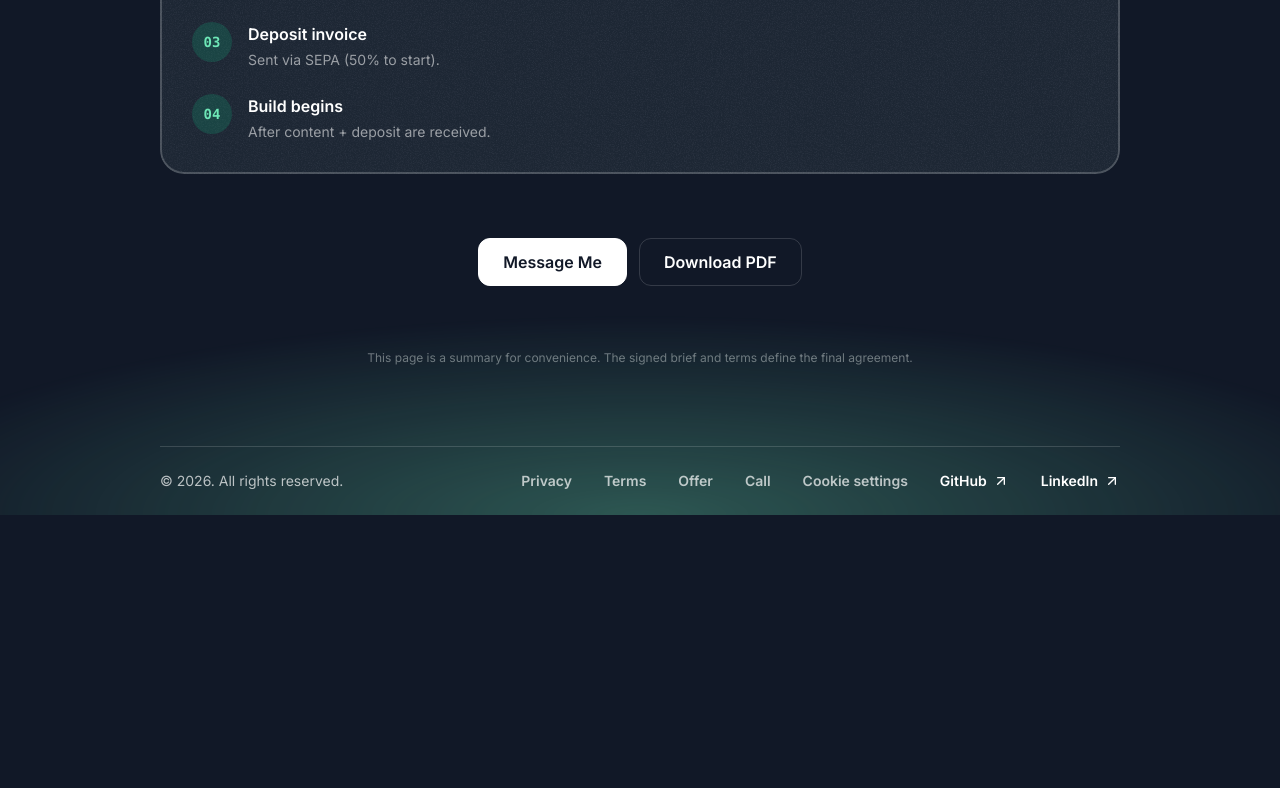
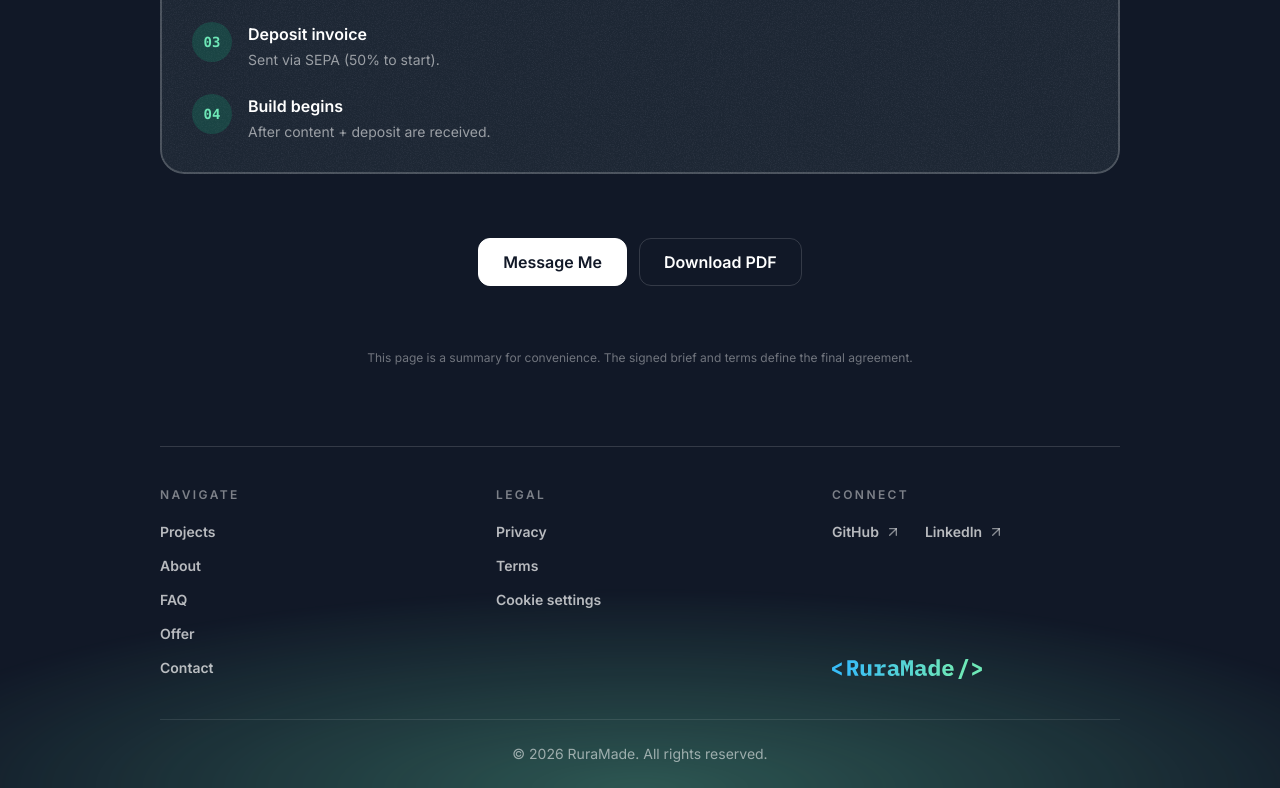
Before and after one commit to viktor-codes/portfolio, a Next.js app: page /offer in a window 1280 px wide. Shown: the part 2639-3427 px from the top of the page. Before the commit the page ends 3154 px from the top, so only its background shows below. Built offline with nearby package versions, Linux system fonts and the light colour scheme; no server answers; a web font is replaced by a local one.

Commit message:
update footer

```diff
--- a/src/sections/Footer.tsx
+++ b/src/sections/Footer.tsx
@@ -2,18 +2,34 @@
 
 import ArrowUpRightIcon from "@/assets/icons/arrow-up-right.svg";
 import { CookieSettingsButton } from "@/components/cookie-settings-button";
-import { CONTACT_TEL_HREF } from "@/lib/contact";
+import Image from "next/image";
 
-const footerLinks = [
+const siteNavLinks = [
+  { label: "Projects", href: "/#projects" },
+  { label: "About", href: "/#about" },
+  { label: "FAQ", href: "/#faq" },
+  { label: "Offer", href: "/offer" },
+  { label: "Contact", href: "/#contact" },
+] as const;
+
+const legalLinks = [
+  { label: "Privacy", href: "/privacy" },
+  { label: "Terms", href: "/terms" },
+] as const;
+
+const socialLinks = [
   {
-    title: "GitHub",
+    label: "GitHub",
     href: "https://github.com/viktor-codes",
   },
   {
-    title: "LinkedIn",
+    label: "LinkedIn",
     href: "https://www.linkedin.com/in/viktor-codes/",
   },
-];
+] as const;
+
+const footerLinkClass =
+  "font-semibold text-white/70 transition hover:text-white focus-visible:outline focus-visible:outline-2 focus-visible:outline-offset-2 focus-visible:outline-emerald-400/80";
 
 type FooterProps = {
   /** When false, hides cookie settings (e.g. global-error has no ConsentProvider). */
@@ -28,49 +44,107 @@ export const Footer = ({ showCookieSettings = true }: FooterProps) => {
         aria-hidden
       />
       <div className="container relative">
-        <div className="flex flex-col items-center gap-8 border-t border-white/15 py-6 text-sm md:flex-row md:justify-between">
-          <div className="text-white/70">&copy; 2026. All rights reserved.</div>
-          <nav className="flex flex-col items-center gap-8 md:flex-row">
+        <div className="flex justify-center pb-6 pt-10 md:hidden">
           <a
-              href="/privacy"
-              className="font-semibold text-white/70 transition hover:text-white"
+            href="/#top"
+            className="mt-auto shrink-0 transition hover:opacity-90"
           >
-              Privacy
+            <Image
+              src="/ruramade-logo.svg"
+              alt="RuraMade"
+              width={150}
+              height={100}
+              className=""
+            />
           </a>
-            <a
-              href="/terms"
-              className="font-semibold text-white/70 transition hover:text-white"
-            >
-              Terms
-            </a>
-            <a
-              href="/offer"
-              className="font-semibold text-white/70 transition hover:text-white"
-            >
-              Offer
-            </a>
-            <a
-              href={CONTACT_TEL_HREF}
-              className="font-semibold text-white/70 transition hover:text-white"
-            >
-              Call
-            </a>
-            {showCookieSettings ? (
-              <CookieSettingsButton className="font-semibold text-white/70 transition hover:text-white" />
-            ) : null}
-            {footerLinks.map((link) => (
+        </div>
+        <div className="border-t border-white/15 pb-6 pt-10">
+          <div className="grid grid-cols-2 gap-x-6 gap-y-10 sm:gap-x-10 md:grid-cols-3 md:gap-x-12">
+            <div>
+              <p className="text-xs font-semibold uppercase tracking-[0.2em] text-white/45">
+                Navigate
+              </p>
+              <ul className="mt-4 flex flex-col gap-2.5">
+                {siteNavLinks.map((link) => (
+                  <li key={link.href}>
                     <a
                       href={link.href}
-                key={link.title}
+                      className={`text-sm ${footerLinkClass}`}
+                    >
+                      {link.label}
+                    </a>
+                  </li>
+                ))}
+              </ul>
+            </div>
+
+            <div>
+              <p className="text-xs font-semibold uppercase tracking-[0.2em] text-white/45">
+                Legal
+              </p>
+              <ul className="mt-4 flex flex-col gap-2.5">
+                {legalLinks.map((link) => (
+                  <li key={link.href}>
+                    <a
+                      href={link.href}
+                      className={`text-sm ${footerLinkClass}`}
+                    >
+                      {link.label}
+                    </a>
+                  </li>
+                ))}
+                {showCookieSettings ? (
+                  <li>
+                    <CookieSettingsButton
+                      className={`cursor-pointer border-0 bg-transparent p-0 text-left text-sm ${footerLinkClass}`}
+                    />
+                  </li>
+                ) : null}
+              </ul>
+            </div>
+
+            <div className="col-span-2 flex flex-col border-t border-white/10 pt-8 md:col-span-1 md:h-full md:border-t-0 md:pt-0">
+              <p className="text-xs font-semibold uppercase tracking-[0.2em] text-white/45">
+                Connect
+              </p>
+              <ul className="mt-4 flex flex-wrap gap-x-6 gap-y-3">
+                {socialLinks.map((link) => (
+                  <li key={link.href}>
+                    <a
+                      href={link.href}
                       target="_blank"
                       rel="noopener noreferrer"
-                className="inline-flex cursor-pointer items-center gap-1.5"
+                      className={`inline-flex items-center gap-1.5 text-sm ${footerLinkClass}`}
                     >
-                <span className="font-semibold">{link.title}</span>
-                <ArrowUpRightIcon className="size-4" />
+                      <span>{link.label}</span>
+                      <ArrowUpRightIcon
+                        className="size-4 shrink-0 text-white/50"
+                        aria-hidden
+                      />
                     </a>
+                  </li>
                 ))}
-          </nav>
+              </ul>
+              <a
+                href="/#top"
+                className="mt-auto hidden shrink-0 transition hover:opacity-90 md:block"
+              >
+                <Image
+                  src="/ruramade-logo.svg"
+                  alt="RuraMade"
+                  width={150}
+                  height={100}
+                  className=""
+                />
+              </a>
+            </div>
+          </div>
+
+          <div className="mt-10 flex w-full flex-col items-center gap-4 border-t border-white/10 pt-6 text-sm text-white/55">
+            <p className="text-center">
+              &copy; {new Date().getFullYear()} RuraMade. All rights reserved.
+            </p>
+          </div>
         </div>
       </div>
     </footer>
```
Lines whose indentation alone changed are shown as unchanged.
